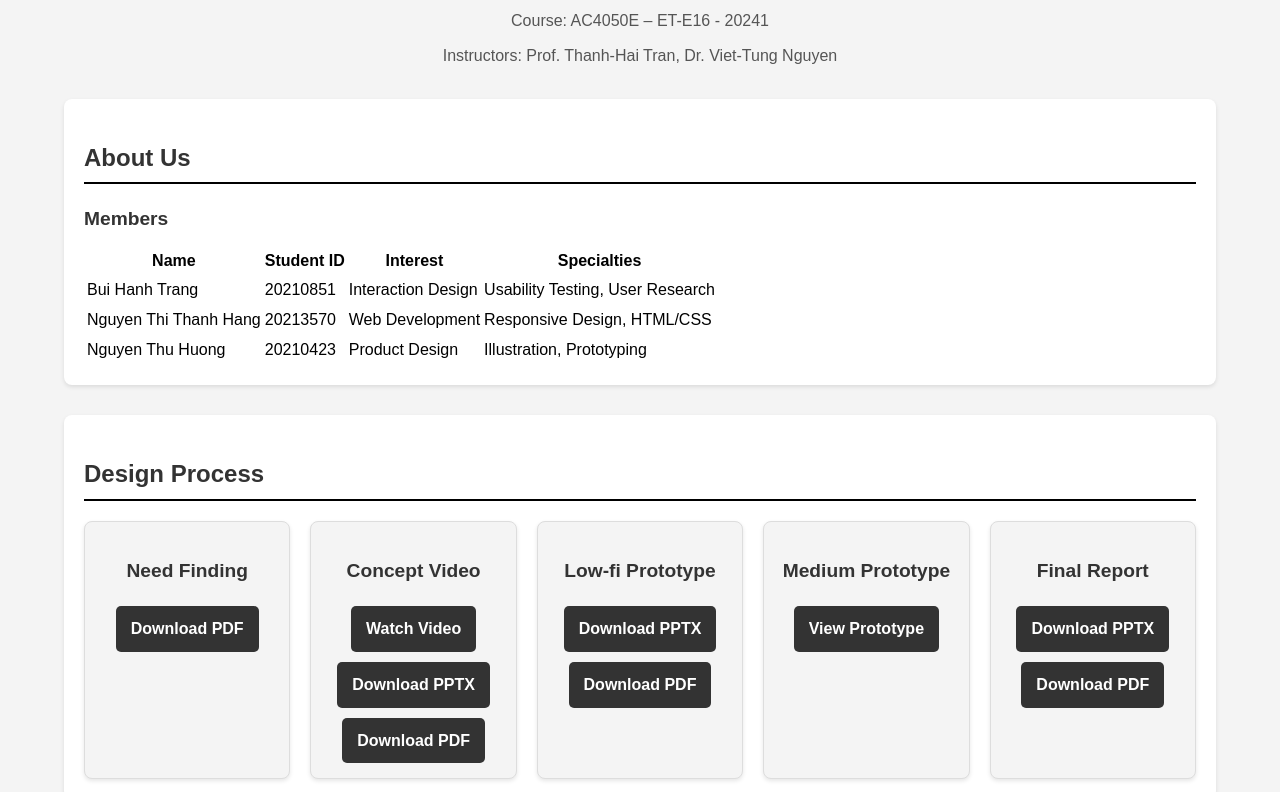
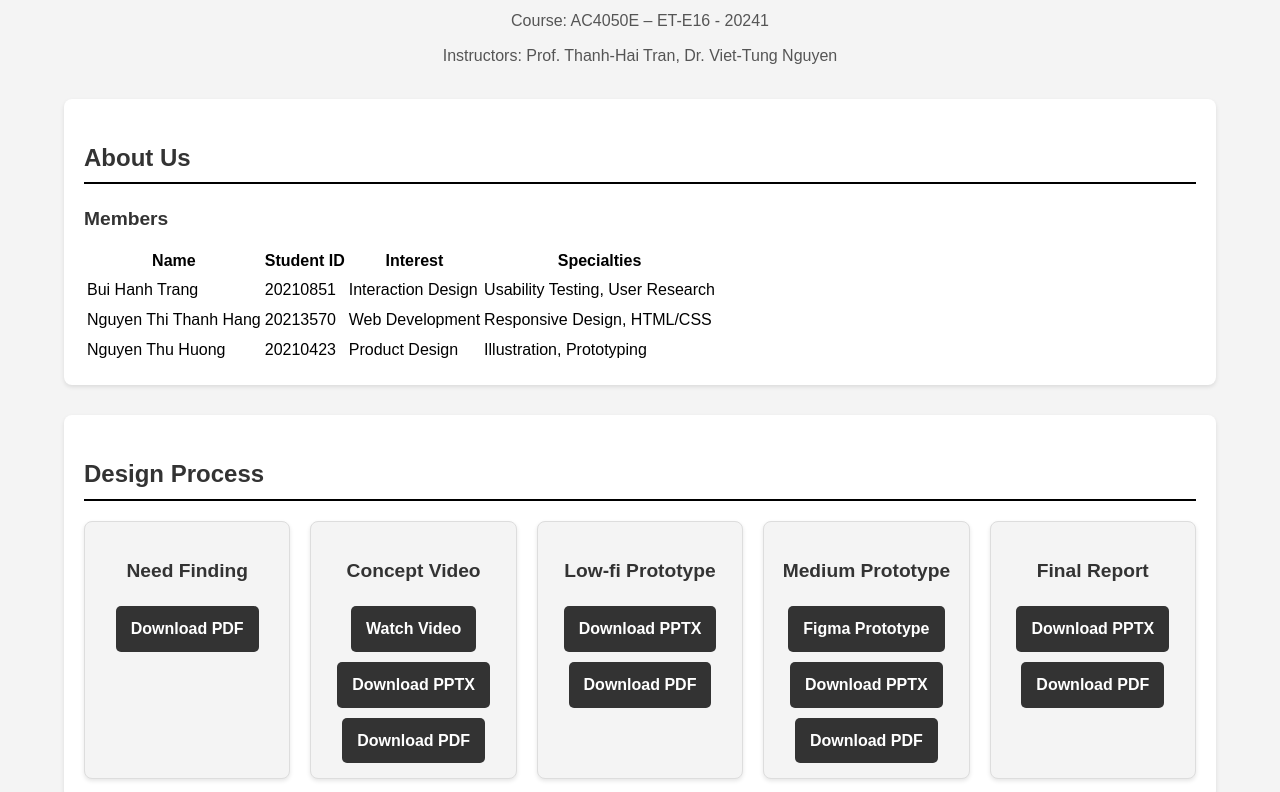
Before and after one commit to nguyenthuhuog/HMI_eshop_presentation_group8_20241, a plain HTML site: page index.html in a window 1280 px wide. Shown: the part 160-952 px from the top of the page. Drawn offline with Linux system fonts and the light colour scheme.

Commit message:
fix link

```diff
--- a/index.html
+++ b/index.html
@@ -193,7 +193,7 @@
                 </div>
                 <div class="process-block">
                     <h3>Concept Video</h3>
-                    <a href="https://youtube.com/shorts/MLGMXVGPanw?feature=share">Watch Video</a>
+                    <a href="https://youtube.com/shorts/MLGMXVGPanw?feature=share" target="_blank">Watch Video</a>
                     <a href="assets/02. ConceptVideo/HMI Concept video.pptx">Download PPTX</a>
                     <a href="assets/02. ConceptVideo/HMI Concept video.pdf">Download PDF</a>
                 </div>
@@ -204,7 +204,9 @@
                 </div>
                 <div class="process-block">
                     <h3>Medium Prototype</h3>
-                    <a href="#">View Prototype</a>
+                    <a href="https://www.figma.com/proto/qgjdve6SioOn2Foi9tZu2g/HMI_Medfi_Group8?node-id=0-1&t=gSVAV9hsdSxBeqiA-1" target="_blank">Figma Prototype</a>
+                    <a href="assets/04. Medium-Fi Prototype/HMI_MedFi.pptx">Download PPTX</a>
+                    <a href="assets/04. Medium-Fi Prototype/HMI_MedFi.pdf">Download PDF</a>
                 </div>
                 <div class="process-block">
                     <h3>Final Report</h3>
```
Also changed, not shown: 2 other files.
